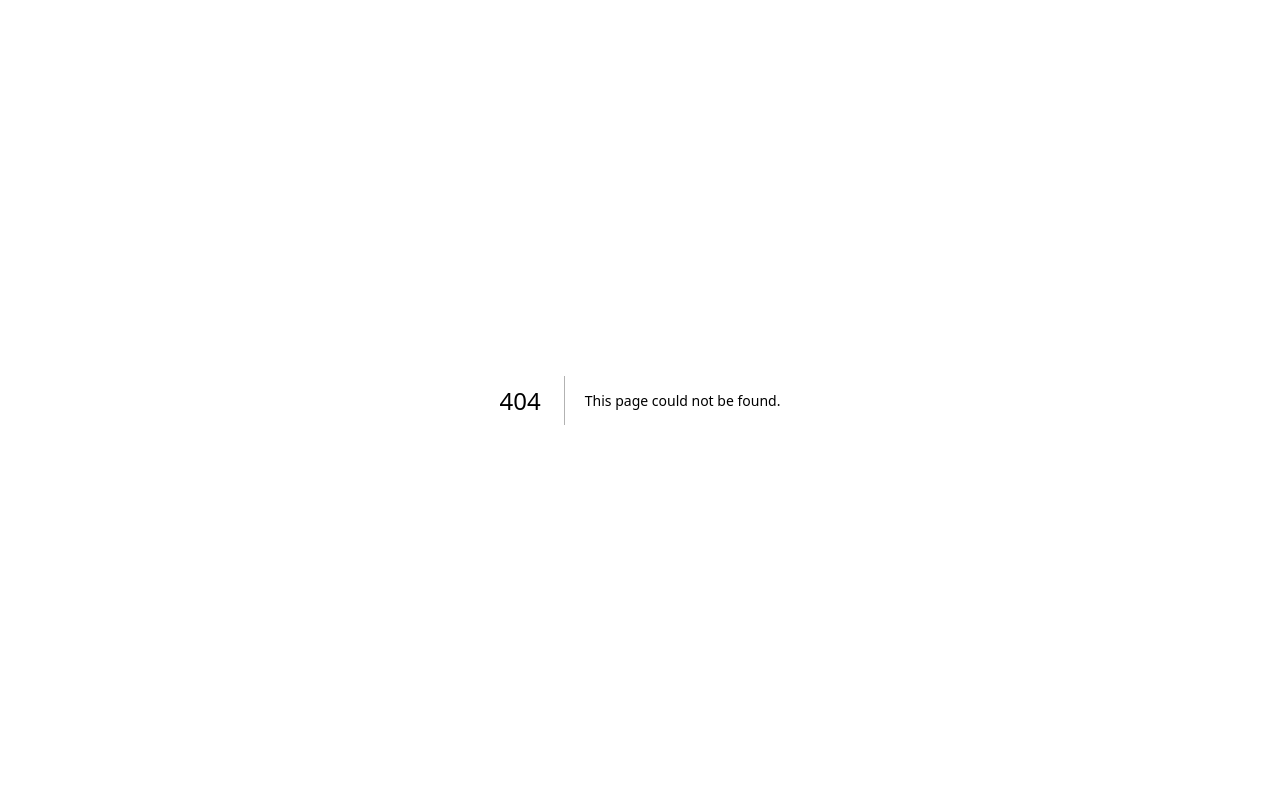
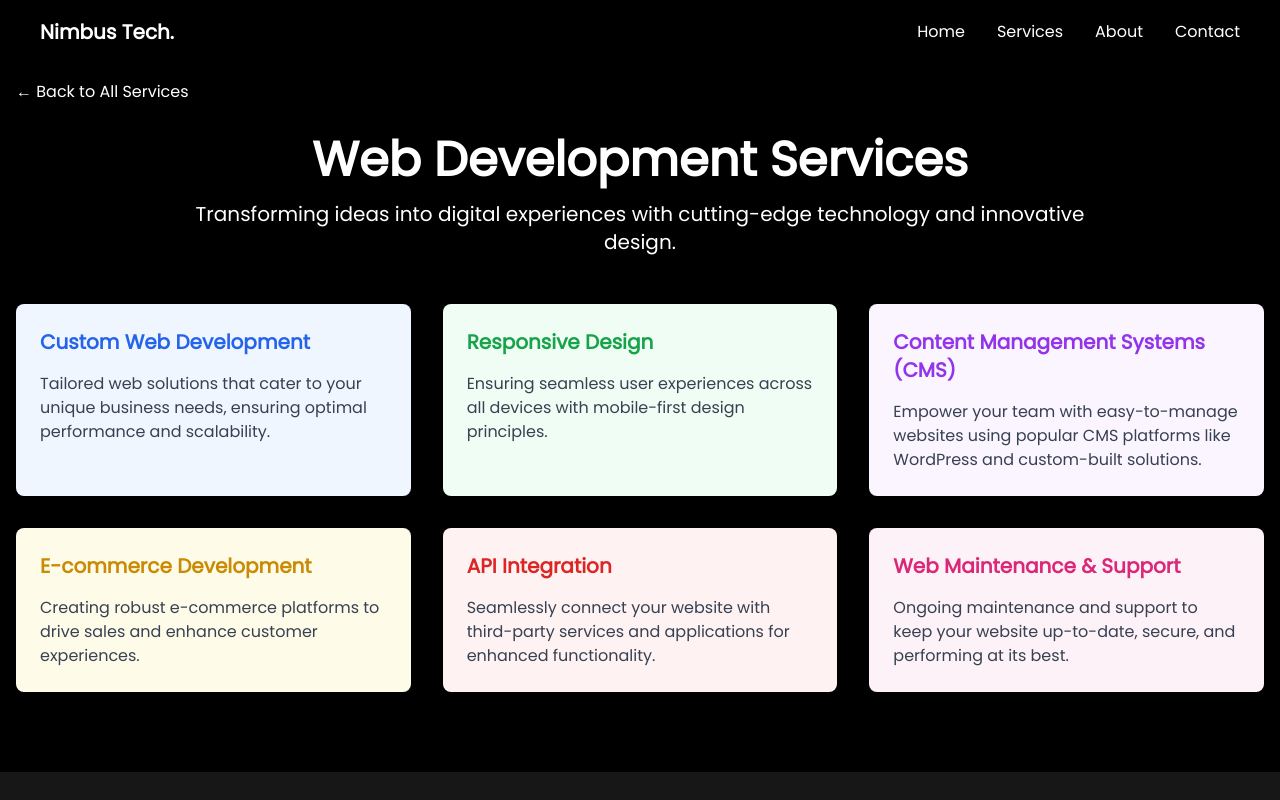
Before and after one commit to karma1505/Nimbus2, a Next.js app: page /web-development in a window 1280 px wide. Before the commit this address had no page. Shown: the top 800 px of the page. Built offline with nearby package versions, Linux system fonts and the light colour scheme.

Commit message:
web development page done

```diff
--- a/src/app/page.tsx
+++ b/src/app/page.tsx
@@ -5,7 +5,7 @@ import About from './sections/About';
 import QualitySection from './sections/Quality';
 import Footer from './sections/Footer';
 import EnquiryPage from './sections/Enquiry';
-import Navbar from './components/Navbar'; // Import the Navbar component
+import Navbar from './components/Navbar';
 import FAQSection from './sections/FAQ';
 
 export const metadata: Metadata = {
--- a/src/app/sections/Services.tsx
+++ b/src/app/sections/Services.tsx
@@ -31,7 +31,7 @@ const Services: React.FC = () => {
               color: "bg-blue-50",
               textColor: "text-blue-600",
               delay: 0.1,
-              link: "#",
+              link: "/web-development",
             },
             {
               title: "Android & iOS App Development",
--- a/src/app/sections/Webdevelopment.tsx
+++ b/src/app/sections/Webdevelopment.tsx
@@ -1,11 +1,31 @@
 "use client";
 import React from "react";
 import { motion } from "framer-motion";
+import { useRouter } from "next/navigation";
 
 const WebDevelopmentServices: React.FC = () => {
+  const router = useRouter();
+
+  const handleBackToServices = () => {
+    router.push('/');
+    // Small delay to ensure navigation completes before scrolling
+    setTimeout(() => {
+      const servicesSection = document.getElementById('services');
+      if (servicesSection) {
+        servicesSection.scrollIntoView({ behavior: 'smooth' });
+      }
+    }, 100);
+  };
+
   return (
-    <section className="bg-black py-20">
+    <section id ='web-development' className="bg-black py-20">
       <div className="container mx-auto px-4">
+        <button
+          onClick={handleBackToServices}
+          className="text-white mb-8 inline-block hover:underline cursor-pointer"
+        >
+          ← Back to All Services
+        </button>
         <motion.div
           className="max-w-4xl mx-auto text-center mb-12"
           initial={{ opacity: 0, y: 50 }}
--- /dev/null
+++ b/src/app/web-development/page.tsx
@@ -0,0 +1,24 @@
+import { Metadata } from 'next';
+import WebDevelopmentServices from '../sections/Webdevelopment';
+import Navbar from '../components/Navbar';
+import Footer from '../sections/Footer';
+
+export const metadata: Metadata = {
+  title: 'Web Development Services - Nimbus Technologies',
+  description: 'Professional web development services including custom web development, responsive design, CMS, e-commerce, and more.',
+  icons: {
+    icon: '/logoupdate.ico',
+  },
+};
+
+const WebDevelopmentPage: React.FC = () => {
+  return (
+    <main>
+      <Navbar />
+      <WebDevelopmentServices />
+      <Footer />
+    </main>
+  );
+};
+
+export default WebDevelopmentPage;
```
